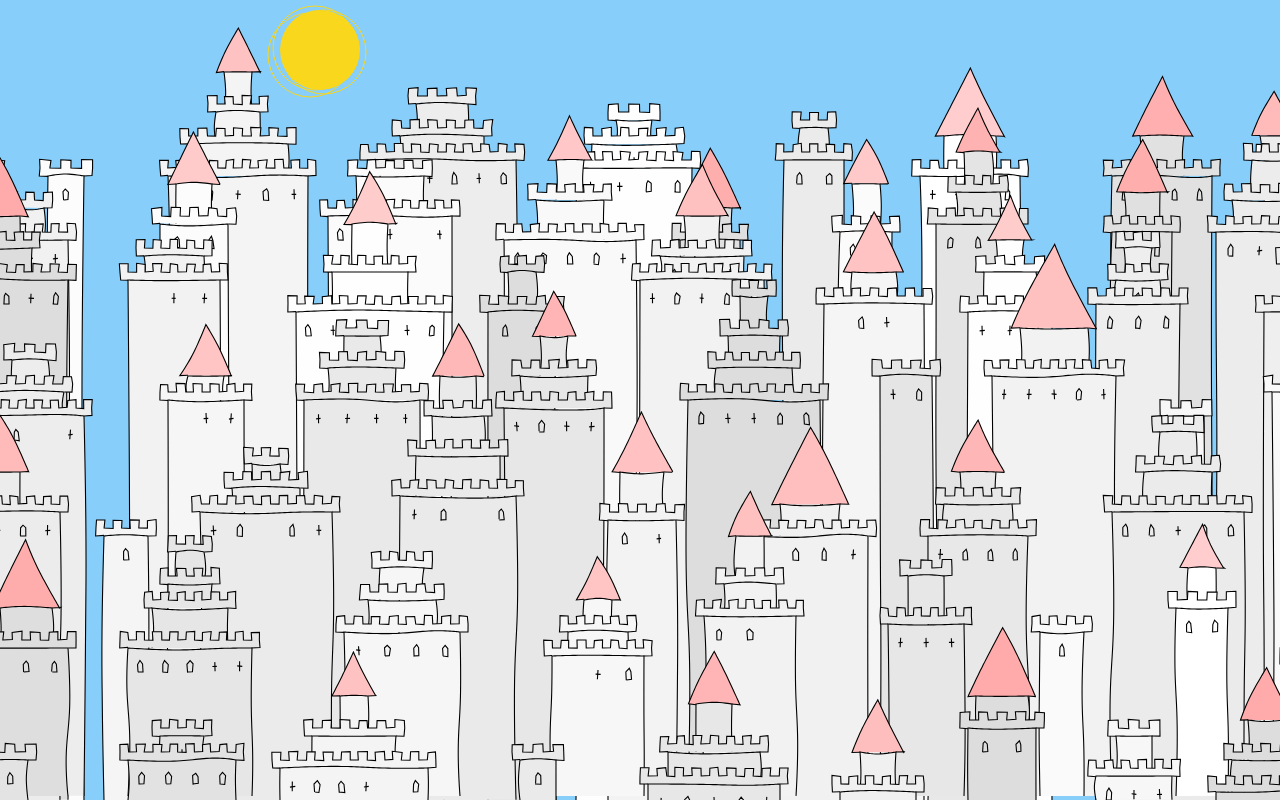
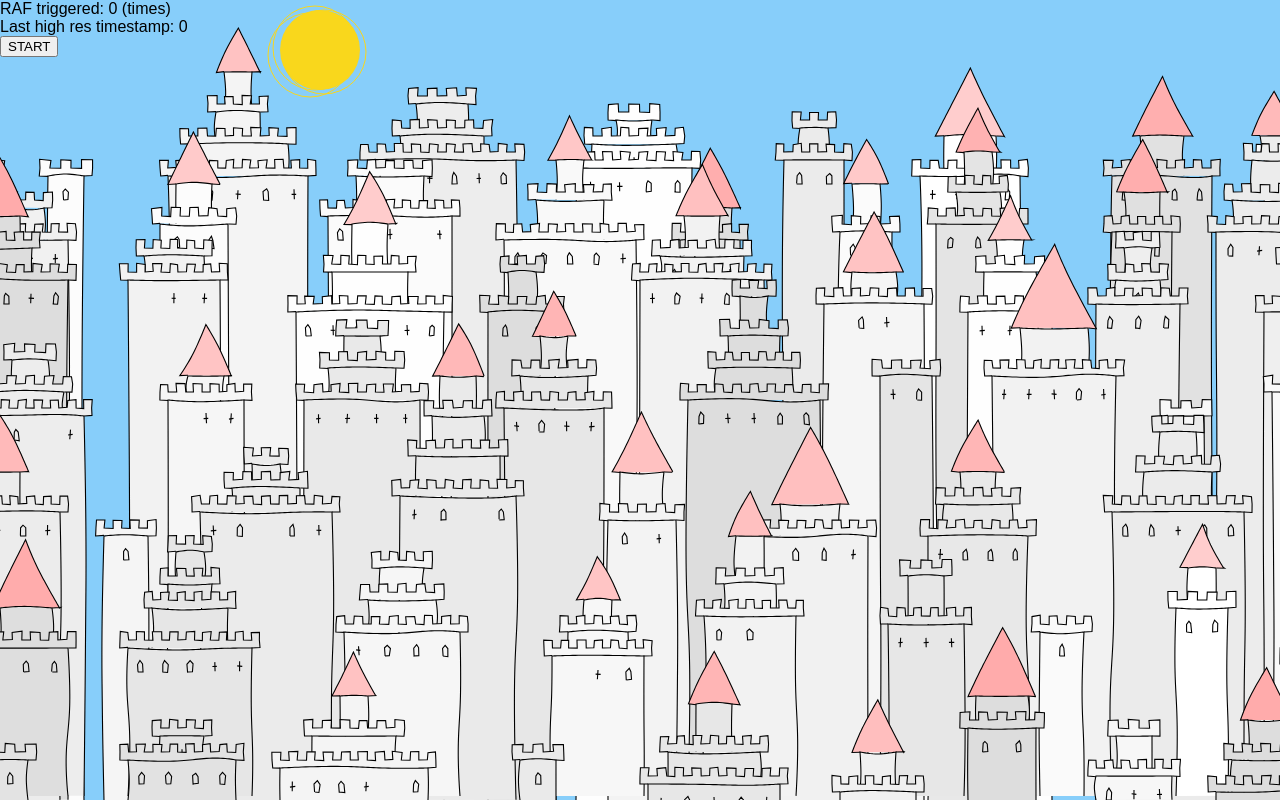
Before and after one commit to Searle/castles, a React (Create React App) app: page / in a window 1280 px wide. Built offline with nearby package versions, Linux system fonts and the light colour scheme.

Commit message:
Initial animation now works

```diff
--- a/src/Castles.tsx
+++ b/src/Castles.tsx
@@ -1,10 +1,11 @@
 import * as React from "react";
-import { useEffect, useRef, FC } from "react";
+import { useEffect, useRef, useState, FC } from "react";
 import { useRafLoop, useUpdate } from "react-use";
 import { createUseStyles } from "react-jss";
 
 import { makeScene } from "./scene";
 import { makeEnv } from "./env";
+import { Layers } from "./types";
 
 // @see: https://github.com/streamich/react-use/tree/master/docs
 
@@ -16,10 +17,14 @@ interface CastlesProps {
 export const Castles: FC<CastlesProps> = ({ width, height }) => {
     const classes = useStyles(); // eslint-disable-line @typescript-eslint/no-use-before-define
     const canvasRef = useRef<HTMLCanvasElement>(null);
+    const itemsRef = useRef<HTMLDivElement>(null);
 
     const [ticks, setTicks] = React.useState(0);
     const [lastCall, setLastCall] = React.useState(0);
     const update = useUpdate();
+
+    const [layers, setLayers] = useState<Layers>([]);
+    const [stageX, setStageX] = useState(0);
 
     useEffect(() => {
         const canvasEl = canvasRef.current;
@@ -29,22 +34,41 @@ export const Castles: FC<CastlesProps> = ({ width, height }) => {
         if (width > 0 && height > 0) {
             console.log("WH changed:", width, height);
             const env = makeEnv(canvasEl, width, height);
-            makeScene(env);
+            setLayers(makeScene(env));
         }
     }, [width, height]);
 
-    /*
+    useEffect(() => {
+        const itemsEl = itemsRef.current;
+        if (itemsEl === null) {
+            return;
+        }
+        itemsEl.textContent = "";
+        console.log(stageX);
+        layers.forEach((layer, layerIndex) => {
+            layer.items.forEach((item) => {
+                item.canvas.className = "layerItem";
+                itemsEl.appendChild(item.canvas);
+                const x = item.x - (stageX % 100) * (1 + layerIndex / 3);
+                item.canvas.style.transform = "translate(" + x + "px," + item.y + "px)";
+            });
+        });
+    }, [stageX, layers]);
+
     const [loopStop, loopStart, isActive] = useRafLoop((time) => {
         setTicks((ticks) => ticks + 1);
         setLastCall(time);
-    });
+
+        setStageX(stageX + 1);
+    }, false);
     const ui = (
         <div className={classes.ui}>
             <div>RAF triggered: {ticks} (times)</div>
             <div>Last high res timestamp: {lastCall}</div>
             <button
                 onClick={() => {
-                    isActive() ? loopStop() : loopStart();
+                    if (isActive()) loopStop();
+                    else loopStart();
                     update();
                 }}
             >
@@ -52,10 +76,12 @@ export const Castles: FC<CastlesProps> = ({ width, height }) => {
             </button>
         </div>
     );
-*/
+
     return (
         <div className={classes.root}>
-            <canvas ref={canvasRef} width={width} height={height} style={{ width, height }} />;
+            {ui}
+            <div className={classes.layers} ref={itemsRef} />
+            <canvas ref={canvasRef} width={width} height={height} style={{ width, height }} />
         </div>
     );
 };
@@ -64,7 +90,15 @@ const useStyles = createUseStyles({
     root: {
         position: "relative",
     },
+    layers: {
+        zIndex: 1,
+        position: "absolute",
+        "& .layerItem": {
+            position: "absolute",
+        },
+    },
     ui: {
+        zIndex: 2,
         position: "absolute",
     },
 });
--- a/src/castle.ts
+++ b/src/castle.ts
@@ -33,7 +33,6 @@ const makeExtent = (padding = 0) => {
                 if (newY0 < y0) y0 = newY0;
                 if (newY1 > y1) y1 = newY1;
             }
-            ///            console.log("Extent now", x0, y0, x1, y1, "::", newX0, newY0, newX1, newY1);
         },
     };
 };
@@ -59,7 +58,6 @@ const makeCrenels = (env: Env, extent: Extent, rx0: number, rx1: number, ry: num
     const x0 = left(rx0 - 1);
     const x1 = right(rx1 + 1);
     extent.addRect(x0, y0, x1, y2);
-    /// console.log("CRENELS:", rx0, rx1, ry);
     const width = x1 - x0;
     const crenels = Math.floor((width + resolution) / (resolution * 2));
     if (crenels) {
@@ -116,13 +114,11 @@ const makeWindows = (env: Env, rx0: number, rx1: number, ry0: number, ry1: numbe
 export const makeCastle = (env: Env, ry0: number) => {
     const { random, withCtx, r, left, top, canvas, sceneWidth, sceneHeight } = env;
 
-    const rx0 = 10;
-    // const ry0 = 40;
-
     const color = 255 - Math.floor(random() * 35);
     const greyColor = "rgb(" + color + "," + color + "," + color + ")";
     const redColor = "rgb(255," + (color - 50) + "," + (color - 50) + ")";
 
+    const rx0 = 10;
     const extent = makeExtent(10);
 
     const makeCastlePart = (env: Env, rx0: number, rx1: number, ry0: number, ry1: number, mayHaveRoof: boolean) => {
@@ -178,19 +174,10 @@ export const makeCastle = (env: Env, ry0: number) => {
     canvas1.width = canvas1Width;
     canvas1.height = canvas1Height;
 
-    /// console.log("makeCastle EXTENT", canvas.width, extent, canvas1Width, canvas1Height);
-
     const ctx1 = canvas1.getContext("2d");
     if (ctx1 !== null) {
-        //ctx1.clearRect(0, 0, canvas1Width, canvas1Height);
-        //ctx1.fill();
-        //ctx1.fillStyle = "red";
-        //ctx1.beginPath();
-        //ctx1.fillRect(0, 0, canvas1Width * 20, canvas1Height * 20);
         ctx1.drawImage(canvas, extent.x0, extent.y0, canvas1Width, canvas1Height, 0, 0, canvas1Width, canvas1Height);
-        //ctx1.closePath();
     }
-    /// console.log("RR", extent.y1, extent.y0, top(ry0));
 
     return {
         canvas: canvas1,
@@ -199,8 +186,6 @@ export const makeCastle = (env: Env, ry0: number) => {
         width: canvas1Width,
         height: canvas1Height,
     };
-
-    /// return [rx1 - rx0, 200];
 };
 
 export type Castle = ReturnType<typeof makeCastle>;
--- a/src/scene.ts
+++ b/src/scene.ts
@@ -1,5 +1,6 @@
 import { makeCastle } from "./castle";
 import { Env, makeEnv } from "./env";
+import { Layers, Layer } from "./types";
 
 const makeSky = (env: Env) => {
     const { withCtx, sceneWidth, sceneHeight } = env;
@@ -51,6 +52,8 @@ export const makeScene = (env: Env) => {
     makerCanvas.height = sceneHeight;
     const makerEnv = makeEnv(makerCanvas, sceneWidth, sceneHeight);
 
+    var layers: Layers = [];
+
     let ry = r(180);
     let offsetY = 0;
     let oddY = false;
@@ -58,11 +61,20 @@ export const makeScene = (env: Env) => {
         let rx = r(-80 + random() * 80);
         if (single) rx = 40;
         makerEnv.setOddY(oddY);
-        let ii = 0;
-        while (ii++ < 12 && rx < r(sceneWidth + 200)) {
+        const layer: Layer = {
+            items: [],
+        };
+        while (rx < r(sceneWidth + 200)) {
             const ry_ = ry - r(random() * (25 + offsetY / 2));
             const castle = makeCastle(makerEnv, ry_);
 
+            layer.items.push({
+                canvas: castle.canvas,
+                x: left(rx) + castle.x,
+                y: top(ry_) + castle.y,
+                width: castle.width,
+                height: castle.height,
+            });
             if (false)
                 withCtx((ctx) => {
                     ctx.beginPath();
@@ -73,6 +85,7 @@ export const makeScene = (env: Env) => {
                     ctx.closePath();
                     ctx.stroke();
                 });
+            /*
             withCtx((ctx) =>
                 ctx.drawImage(
                     castle.canvas,
@@ -86,13 +99,17 @@ export const makeScene = (env: Env) => {
                     castle.height,
                 ),
             );
+*/
+
             rx += r(castle.width + 10 + random() * 60);
             if (single) break;
         }
+        layers.push(layer);
         if (single) break;
         ry += r(40 + offsetY + random() * 40);
         offsetY += 15;
         oddY = !oddY;
     }
     console.log("makeScene:", Date.now() - time, "ms");
+    return layers;
 };
```
Also changed, not shown: src/types.ts (+14 -0 lines).
